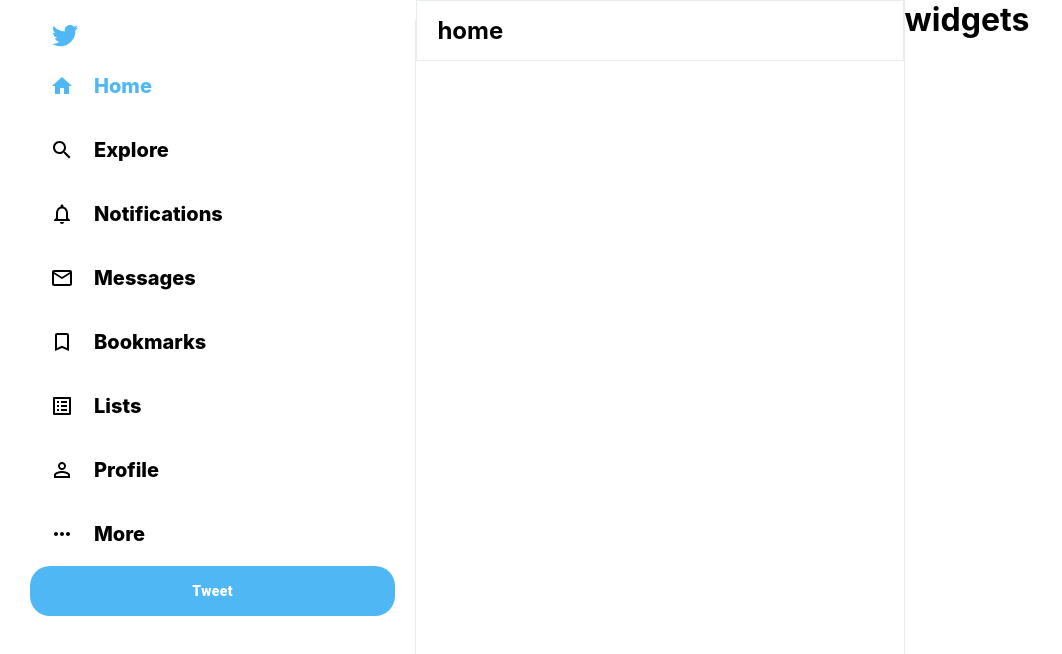
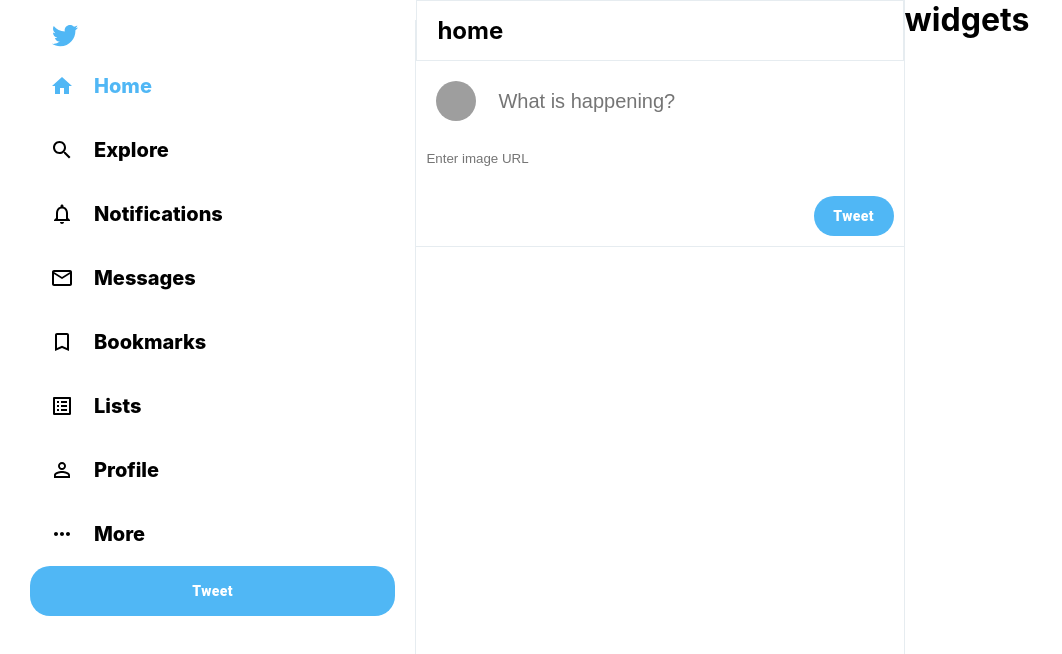
Before and after one commit to leilabaneshi/Twitter-clone-by-React, a React (Create React App) app: page / in a window 1280 px wide. Shown: the top 654 px of the page, without its empty margins (0-1062 px from the left). Built offline with nearby package versions, Linux system fonts and the light colour scheme; grey boxes are pictures that could not be loaded.

Commit message:
Set the Tweet Box

```diff
--- a/src/Feed.js
+++ b/src/Feed.js
@@ -1,5 +1,6 @@
 import React from 'react';
 import './Feed.css';
+import TweetBox from './TweetBox';
 
 function Feed() {
     return (
@@ -10,6 +11,7 @@
                 <h2>home</h2>
             </div>
             {/**TweetBOX */}
+            <TweetBox />
             {/**Post */}
         </div>
     )
--- /dev/null
+++ b/src/TweetBox.css
@@ -0,0 +1,39 @@
+.tweetBox {
+    padding-bottom: 10px;
+    border-bottom: 1px solid var(--twitter-background);
+    padding-right: 10px;
+}
+
+.tweetBox > form {
+    display: flex;
+    flex-direction: column;
+}
+.tweetBox__input {
+    padding: 20px;
+    display: flex;
+
+}
+.tweetBox__input > input {
+    flex: 1;
+    margin-left: 20px;
+    font-size: 20px;
+    border: none;
+}
+.tweetBox__tweetButton {
+    background-color: var(--twitter-color) !important;
+    border: none !important;
+    color: white !important;
+    font-weight: 900 !important;
+    text-transform: inherit !important;
+    border-radius: 20px !important;
+    width: 80px;
+    height: 40px !important;
+    margin-top: 20px !important;
+    margin-left: auto !important;
+}
+.tweetBox__inputImage {
+    border: none;
+    padding: 10px;
+
+
+}
--- /dev/null
+++ b/src/TweetBox.js
@@ -0,0 +1,24 @@
+import React from 'react';
+import './TweetBox.css';
+import { Avatar, Button } from '@material-ui/core';
+
+function TweetBox() {
+    return (
+        <div className='tweetBox'>
+            <form>
+                <div className="tweetBox__input">
+                    <Avatar src='https://lh3.googleusercontent.com/a-/AOh14GhTDsRNWbPThMR3kDn3Xz_2PgeKjnXiY6L4MPjprA=s88-c-k-c0x00ffffff-no-rj-mo' />
+
+                    <input placeholder='What is happening?' type='text' />
+                </div>
+
+                <input className="tweetBox__inputImage"
+                    placeholder='Enter image URL' type='text' />
+
+                <Button className='tweetBox__tweetButton'>Tweet</Button>
+            </form>
+        </div>
+    )
+}
+
+export default TweetBox
```
